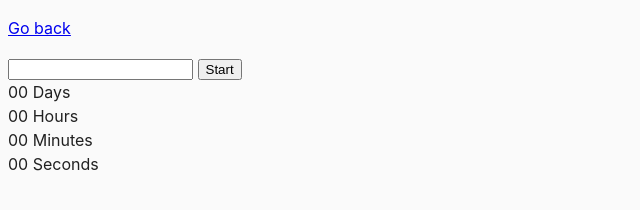
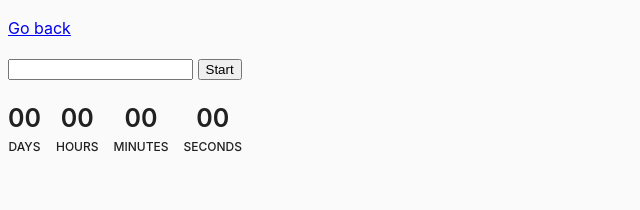
Before and after one commit to JustIrish/goit-js-hw-09, a website built with Parcel: page src/02-timer.html in a window 1280 px wide. Shown: the whole page, without its empty margins (0-640 px from the left). Built offline with nearby package versions, Linux system fonts and the light colour scheme.

Commit message:
add styles to task 2

```diff
--- a/src/css/common.css
+++ b/src/css/common.css
@@ -16,3 +16,29 @@ img {
   display: block;
   max-width: 100%;
 }
+
+.timer {
+  display: flex;
+  align-items: center;
+  margin-top: 20px;
+}
+
+
+.field:not(:last-child) {
+  margin-right: 15px;
+}
+
+.value {
+  display: block;
+  text-align: center;
+  font-size: 25px;
+  font-weight: 600;
+}
+
+.label {
+  display: block;
+  text-align: center;
+  text-transform: uppercase;
+  font-size: 12px;
+  font-weight: 500;
+}
```
